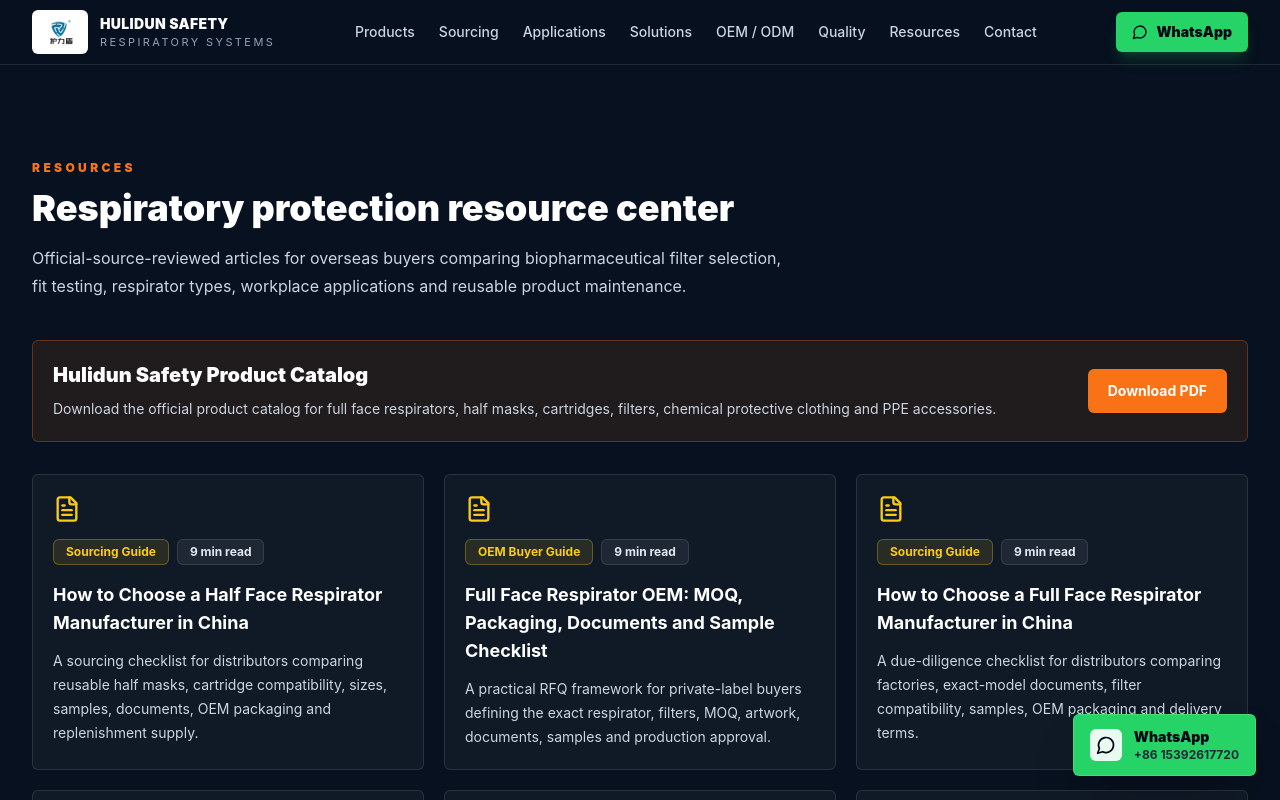
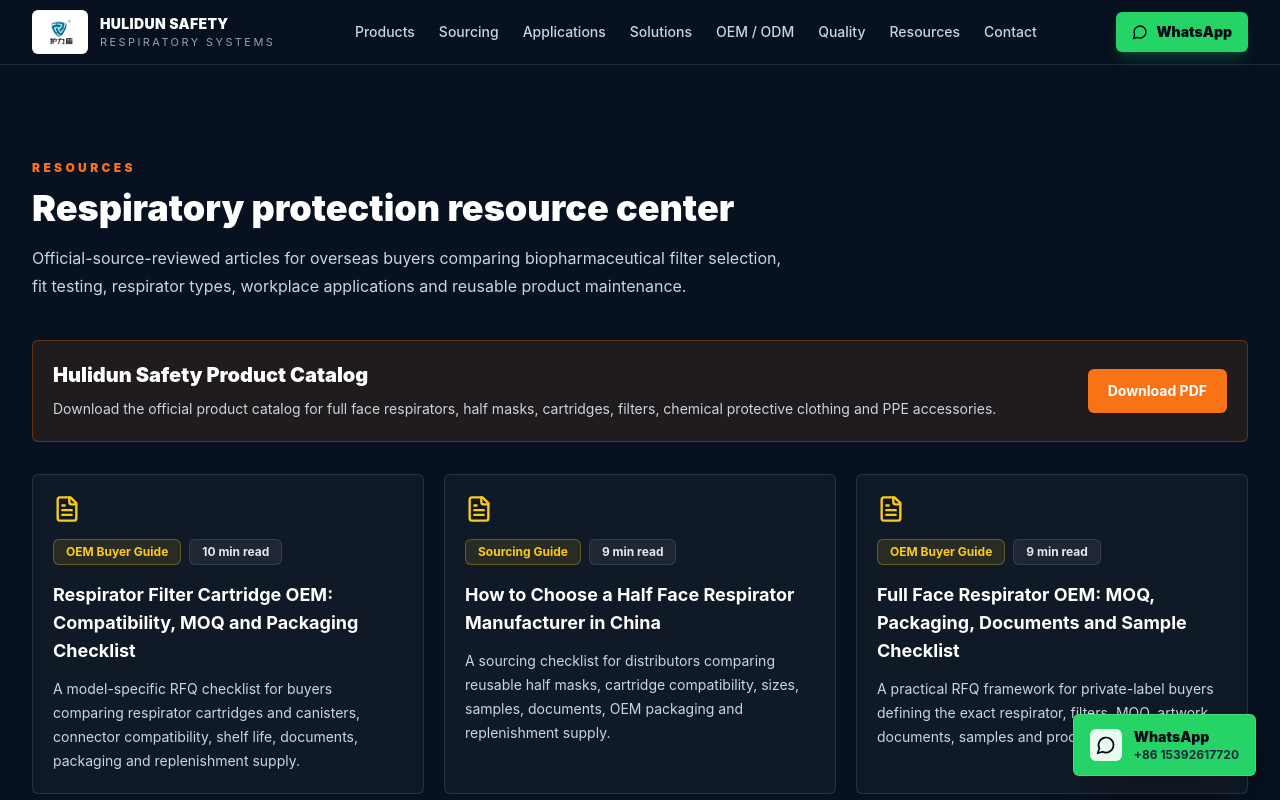
Before and after one commit to hysdoffice-ai/hulidun-safety, a Next.js app: page /resources in a window 1280 px wide. Shown: the top 800 px of the page. Built offline with nearby package versions, Linux system fonts and the light colour scheme; no server answers.

Commit message:
Add filter cartridge OEM buyer guide

```diff
--- a/src/data/resources.ts
+++ b/src/data/resources.ts
@@ -748,5 +748,91 @@
         publisher: "U.S. OSHA"
       }
     ]
+  },
+  {
+    id: "res-respirator-filter-cartridge-oem-checklist",
+    slug: "respirator-filter-cartridge-oem-compatibility-moq-packaging-checklist",
+    title: "Respirator Filter Cartridge OEM: Compatibility, MOQ and Packaging Checklist",
+    excerpt: "A model-specific RFQ checklist for buyers comparing respirator cartridges and canisters, connector compatibility, shelf life, documents, packaging and replenishment supply.",
+    category: "OEM Buyer Guide",
+    readTime: "10 min read",
+    metaDescription: "Respirator filter cartridge OEM checklist covering compatibility, hazards, MOQ, shelf life, documents, packaging, samples, change schedules and replenishment.",
+    publishedAt: "2026-08-03",
+    updatedAt: "2026-08-03",
+    questions: [
+      {
+        question: "What should a respirator filter cartridge OEM RFQ include?",
+        answer: "Include the exact facepiece and connector, identified contaminants and workplace conditions, requested filter or canister classification, quantity, target market, shelf-life requirement, documents, label and packaging scope, sample plan, destination and replenishment forecast."
+      },
+      {
+        question: "How can buyers confirm respirator cartridge compatibility?",
+        answer: "Request written compatibility for the exact facepiece, connector and cartridge code; test production-representative samples as a complete system; and compare the proposed configuration with the applicable manufacturer instructions and destination-market requirements. Similar appearance or a familiar model number is not sufficient."
+      },
+      {
+        question: "What shelf-life information should a filter cartridge supplier provide?",
+        answer: "Ask for the stated unopened shelf life, manufacture or expiry marking format, storage temperature and humidity conditions, packaging barrier, lot identification and any after-opening limitations supported by the exact product documentation."
+      },
+      {
+        question: "Can odor be used as the only respirator cartridge replacement signal?",
+        answer: "No. Gas and vapor cartridge replacement should follow an applicable end-of-service-life indicator or an objective-data-based change schedule established for the exact cartridge, contaminant, concentration and workplace conditions. Odor alone is not a change schedule."
+      }
+    ],
+    sections: [
+      {
+        heading: "Define the complete respirator system",
+        body: "Name the exact facepiece, connector, cartridge or canister, pre-filter, retainer and accessories in the RFQ. State whether the quotation is for replacement filters only or a complete mask-and-filter kit. A cartridge cannot be evaluated independently from the interface and facepiece instructions used in the proposed system."
+      },
+      {
+        heading: "Start with contaminants and workplace conditions",
+        body: "Provide the identified substances, physical form, expected concentration, work duration, temperature, humidity and oxygen conditions to the responsible safety professional. Product color, appearance or a generic A, B, E, K or P label should not replace the workplace hazard assessment or applicable selection rules."
+      },
+      {
+        heading: "Compare the same filter classification and capacity",
+        body: "Ask each supplier to quote the same requested classification, capacity, connector and packaging configuration. Record the exact product code and label wording. Do not assume that similarly named A1B1E1K1, A2B2E2K2 or multi-gas products have identical performance, approval scope or compatibility."
+      },
+      {
+        heading: "Verify documents against the exact cartridge",
+        body: "Request the datasheet, compatible-facepiece information, user instructions, storage and shelf-life details, label artwork, packing specification and available test or conformity evidence. Compare manufacturer, model, filter classification, connector, standard, configuration and document status before making market claims."
+      },
+      {
+        heading: "Approve samples, labels and packaging together",
+        body: "The sample should represent the proposed media housing, connector, markings, seals, instructions, unit packaging and carton. Check fit with the exact facepiece, label accuracy, lot and date coding, pack integrity and carton protection. For OEM orders, approve every artwork version before bulk printing."
+      },
+      {
+        heading: "Calculate MOQ for the finished replacement pack",
+        body: "Filter production, printed labels, individual barrier packaging, color boxes, instructions and cartons may have different minimums. Ask for one finished-pack MOQ and separately identify the minimum for custom artwork. Hulidun Safety uses 200 pcs as a general reference MOQ, while the final requirement remains model- and packaging-specific."
+      },
+      {
+        heading: "Plan change schedules and customer information",
+        body: "For gas and vapor cartridges, the workplace program should use an applicable end-of-service-life indicator or an objective-data-based change schedule. Ask the supplier for exact-product information that supports the buyer's evaluation, but do not substitute a generic supplier estimate for the employer's documented workplace program."
+      },
+      {
+        heading: "Secure shelf life and replenishment supply",
+        body: "Record unopened shelf life, storage conditions, date-code format, packaging barrier, carton quantity and expected recurring lead time. Ask whether future lots will preserve the sampled connector, media specification, markings and pack configuration. Distributors should forecast replacement demand before launching the first facepiece-and-filter program."
+      }
+    ],
+    relatedProductCategories: ["Filters & Cartridges", "Full Face Respirators", "Half Face Respirators"],
+    relatedProductSlugs: [
+      "a2b2e2k2kp100-combined-filter-canister",
+      "a1b1e1k1-filter-cartridge",
+      "60926-filter-cartridge"
+    ],
+    sources: [
+      {
+        title: "Respirator Selection and Use",
+        url: "https://www.cdc.gov/niosh/ppe/respirators/selection.html",
+        publisher: "CDC/NIOSH"
+      },
+      {
+        title: "Respiratory Protection Standard — 29 CFR 1910.134",
+        url: "https://www.osha.gov/laws-regs/regulations/standardnumber/1910/1910.134",
+        publisher: "U.S. OSHA"
+      },
+      {
+        title: "Air-Purifying Respirator Cartridge and Canister Service Life",
+        url: "https://www.cdc.gov/niosh/npptl/topics/respirators/disp_part/respsource3service.html",
+        publisher: "CDC/NIOSH"
+      }
+    ]
   }
 ];
```
